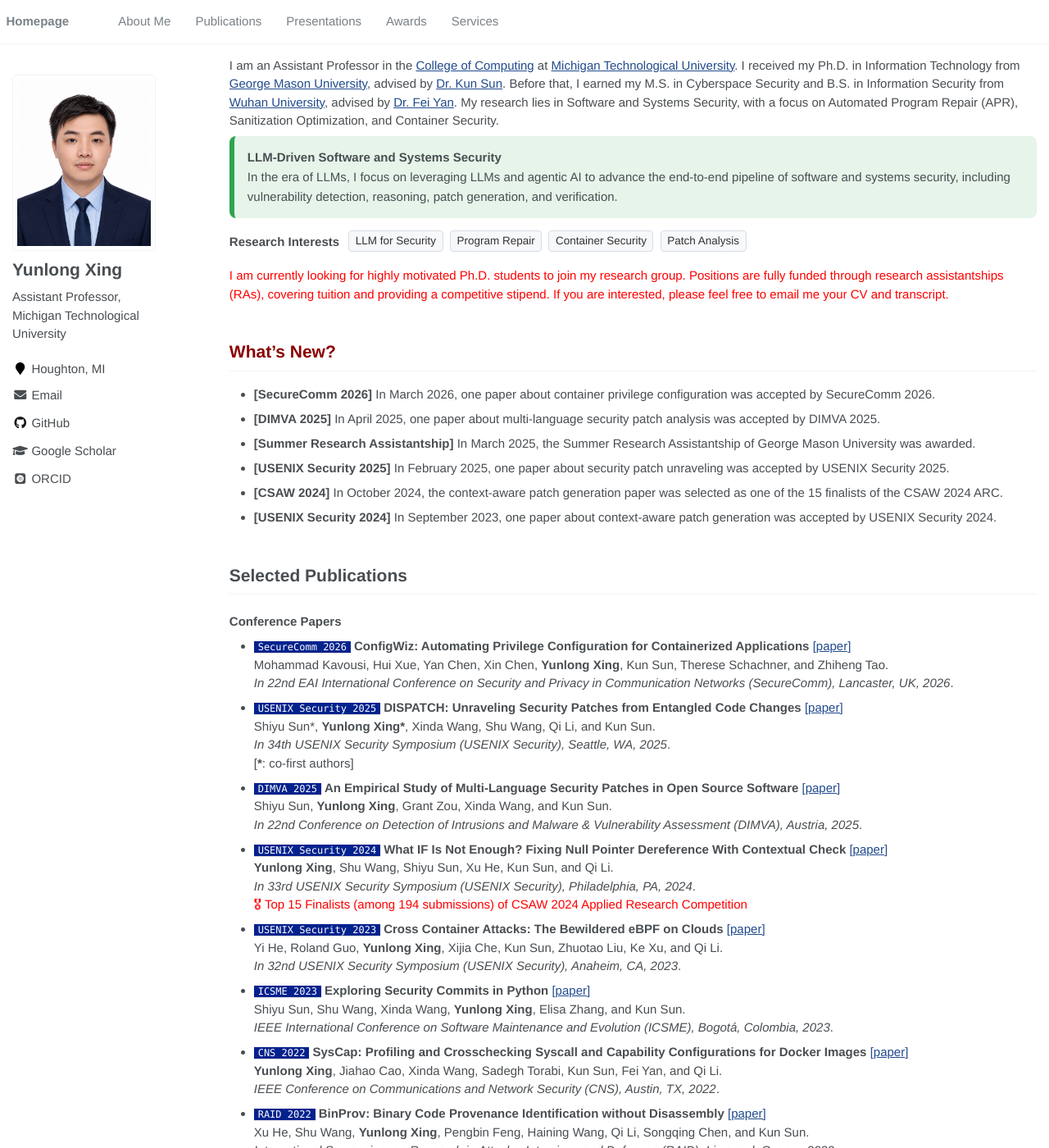
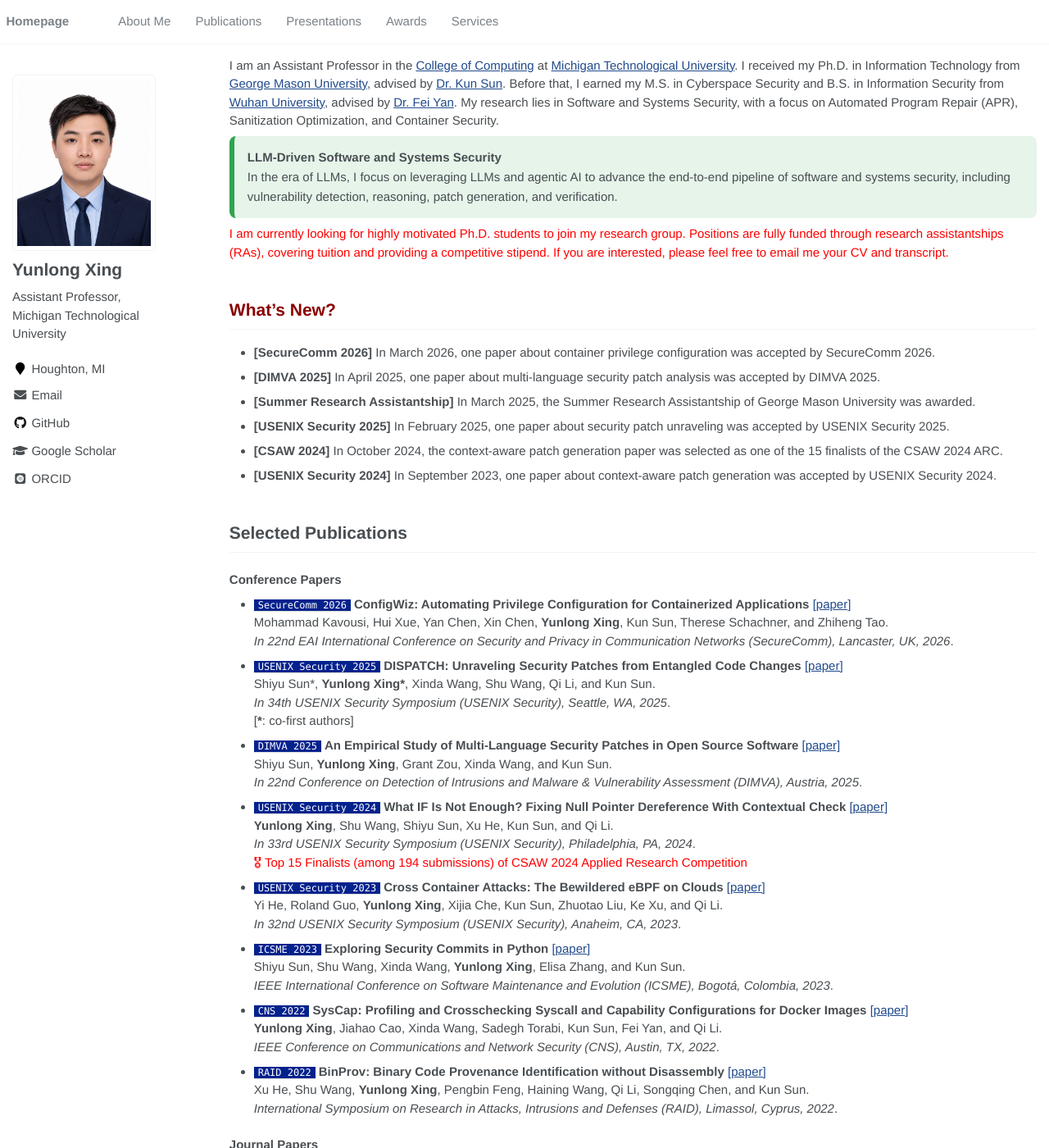
Before and after one commit to YunlongXing/yunlongxing.github.io, a Jekyll site: the page built from _pages/about.md, in a window 1280 px wide and 1400 px high. Shown: the whole window at 82% size. Built offline with Jekyll 4.4.1, drawn with Linux system fonts in a browser that asks for light colours; some web fonts are replaced.

Commit message:
Remove research interests block

```diff
--- a/_pages/includes/intro.md
+++ b/_pages/includes/intro.md
@@ -3,14 +3,6 @@ I am an Assistant Professor in the [College of Computing][College of Computing]
 <div style="background-color:#e6f4ea; border-left:6px solid #2ea44f; padding:14px 16px; border-radius:8px; margin-bottom:8px; line-height:1.6;">
   <strong>LLM-Driven Software and Systems Security</strong><br>
   In the era of LLMs, I focus on leveraging LLMs and agentic AI to advance the end-to-end pipeline of software and systems security, including vulnerability detection, reasoning, patch generation, and verification.
-</div>
-
-<div class="research-interests">
-  <strong>Research Interests</strong>
-  <span>LLM for Security</span>
-  <span>Program Repair</span>
-  <span>Container Security</span>
-  <span>Patch Analysis</span>
 </div>
 
 <span style="color:red">I am currently looking for highly motivated Ph.D. students to join my research group. Positions are fully funded through research assistantships (RAs), covering tuition and providing a competitive stipend. If you are interested, please feel free to email me your CV and transcript.</span>
--- a/assets/css/main.scss
+++ b/assets/css/main.scss
@@ -111,31 +111,6 @@ h1:before, .anchor:before {
     }
 }
 
-.research-interests {
-    display: flex;
-    flex-wrap: wrap;
-    align-items: center;
-    gap: .45rem .55rem;
-    margin: 1em 0 1.2em;
-    line-height: 1.4;
-
-    strong {
-        margin-right: .2rem;
-    }
-
-    span {
-        display: inline-flex;
-        align-items: center;
-        border: 1px solid #d7dde5;
-        border-radius: 4px;
-        padding: .18rem .5rem;
-        background: #f7f8fa;
-        color: #333;
-        font-size: .9em;
-        white-space: nowrap;
-    }
-}
-
 .badge {
     padding-left: 1rem;
     padding-right: 1rem;
```
